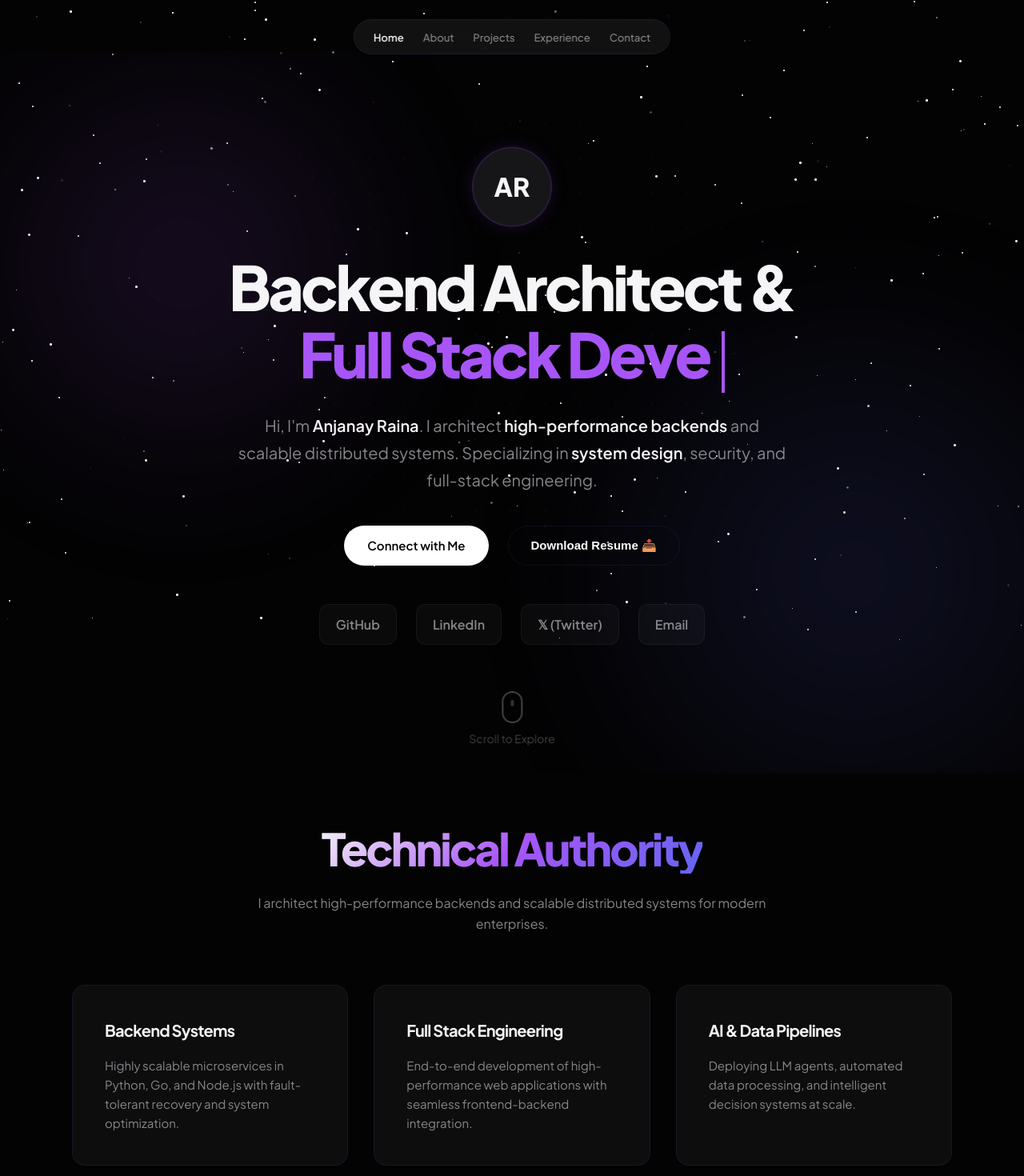
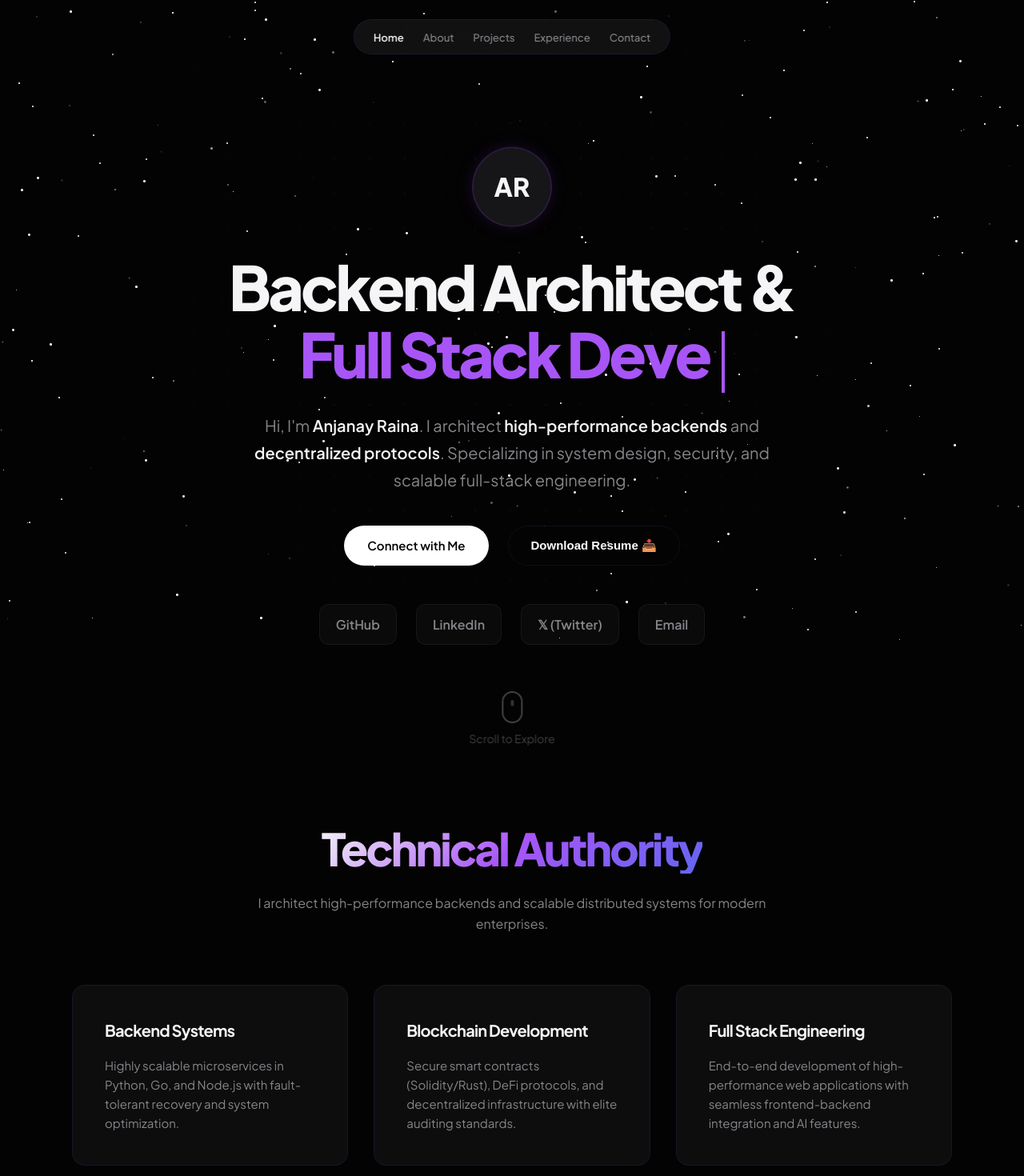
Before and after one commit to anjanayraina/anjanay-portfolio-website, a React (Vite) app: page / in a window 1280 px wide. Shown: the top 1470 px of the page at 80% size. Built offline with nearby package versions, Linux system fonts and the light colour scheme.

Commit message:
fix : hue corrected on the landing page

```diff
--- a/src/components/Hero/Hero.css
+++ b/src/components/Hero/Hero.css
@@ -1,51 +1,3 @@
-/* Background Shapes */
-.hero-background {
-    position: absolute;
-    top: 0;
-    left: 0;
-    width: 100%;
-    height: 100%;
-    overflow: hidden;
-    z-index: -1;
-    pointer-events: none;
-}
-
-.hero-blob {
-    position: absolute;
-    filter: blur(80px);
-    opacity: 0.15;
-    animation: float-blob 10s ease-in-out infinite alternate;
-}
-
-.blob-1 {
-    top: -10%;
-    left: -10%;
-    width: 50vw;
-    height: 50vw;
-    background: radial-gradient(circle, var(--accent-purple) 0%, transparent 70%);
-    animation-delay: 0s;
-}
-
-.blob-2 {
-    bottom: -10%;
-    right: -10%;
-    width: 60vw;
-    height: 60vw;
-    background: radial-gradient(circle, var(--accent-indigo) 0%, transparent 70%);
-    animation-delay: -5s;
-    animation-duration: 15s;
-}
-
-@keyframes float-blob {
-    0% {
-        transform: translate(0, 0) scale(1);
-    }
-
-    100% {
-        transform: translate(50px, 50px) scale(1.1);
-    }
-}
-
 /* Floating Animation for Avatar */
 .animate-float {
     animation: floating 6s ease-in-out infinite;
--- a/src/components/Hero/Hero.jsx
+++ b/src/components/Hero/Hero.jsx
@@ -10,8 +10,8 @@ const Hero = () => {
     const roles = React.useMemo(() => [
         "Backend Architect",
         "Full Stack Developer",
-        "Systems Engineer",
-        "Security Researcher"
+        "Smart Contract Auditor",
+        "Systems Engineer"
     ], []);
 
     React.useEffect(() => {
@@ -40,11 +40,6 @@ const Hero = () => {
 
     return (
         <Section id="hero" className="hero-section">
-            <div className="hero-background">
-                <div className="hero-blob blob-1"></div>
-                <div className="hero-blob blob-2"></div>
-            </div>
-
             <div className="container hero-container animate-slide-up">
                 {/* Profile Circle at Top Center */}
                 <div className="hero-profile-container animate-float">
@@ -63,8 +58,8 @@ const Hero = () => {
                     </h1>
                     <p className="hero-description">
                         Hi, I'm <span style={{ color: 'var(--text-primary)', fontWeight: 600 }}>Anjanay Raina</span>.
-                        I architect <span style={{ color: 'var(--text-primary)', fontWeight: 600 }}>high-performance backends</span> and scalable distributed systems.
-                        Specializing in <span style={{ color: 'var(--text-primary)', fontWeight: 600 }}>system design</span>, security, and full-stack engineering.
+                        I architect <span style={{ color: 'var(--text-primary)', fontWeight: 600 }}>high-performance backends</span> and <span style={{ color: 'var(--text-primary)', fontWeight: 600 }}>decentralized protocols</span>.
+                        Specializing in system design, security, and scalable full-stack engineering.
                     </p>
 
 
--- a/src/components/UI/Background.jsx
+++ b/src/components/UI/Background.jsx
@@ -18,10 +18,6 @@ const Background = () => {
         <div className="background-container">
             {/* Grid Overlay */}
             <div className="grid-overlay"></div>
-
-            {/* Animated Glows */}
-            <div className="nebula-glow glow-1"></div>
-            <div className="nebula-glow glow-2"></div>
 
             {/* Twinkling Stars */}
             <div className="stars-layer">
--- a/src/pages/About.jsx
+++ b/src/pages/About.jsx
@@ -36,7 +36,7 @@ const About = () => {
                         </p>
                         <p style={{ color: 'var(--text-secondary)', marginBottom: '3rem', fontSize: '1.125rem', letterSpacing: '-0.01em', lineHeight: '1.8' }}>
                             I am currently a <span style={{ fontWeight: 800, color: 'var(--text-primary)' }}>Backend Systems Developer at NatWest Group</span>.
-                            I specialize in architecting <span style={{ fontWeight: 800, color: 'var(--text-primary)' }}>high-performance backends</span> and scalable distributed systems, with 3+ years of experience in full-stack engineering and security.
+                            I specialize in architecting <span style={{ fontWeight: 800, color: 'var(--text-primary)' }}>high-performance backends</span> and <span style={{ fontWeight: 800, color: 'var(--text-primary)' }}>decentralized protocols</span>, with 3+ years of technical experience in full-stack engineering and security.
                         </p>
 
                         {/* Professional Skillset - Moved Up */}
--- a/src/pages/Home.jsx
+++ b/src/pages/Home.jsx
@@ -32,8 +32,8 @@ const Home = () => {
                 <div className="stagger-reveal reveal" style={{ display: 'grid', gridTemplateColumns: 'repeat(auto-fit, minmax(280px, 1fr))', gap: '2rem' }}>
                     {[
                         { title: 'Backend Systems', desc: 'Highly scalable microservices in Python, Go, and Node.js with fault-tolerant recovery and system optimization.' },
-                        { title: 'Full Stack Engineering', desc: 'End-to-end development of high-performance web applications with seamless frontend-backend integration.' },
-                        { title: 'AI & Data Pipelines', desc: 'Deploying LLM agents, automated data processing, and intelligent decision systems at scale.' }
+                        { title: 'Blockchain Development', desc: 'Secure smart contracts (Solidity/Rust), DeFi protocols, and decentralized infrastructure with elite auditing standards.' },
+                        { title: 'Full Stack Engineering', desc: 'End-to-end development of high-performance web applications with seamless frontend-backend integration and AI features.' }
                     ].map((service, i) => (
                         <div key={i} className="card" style={{ padding: '2.5rem' }}>
                             <h3 style={{ fontSize: '1.25rem', fontWeight: 700, marginBottom: '1rem' }}>{service.title}</h3>
--- a/src/pages/Projects.jsx
+++ b/src/pages/Projects.jsx
@@ -47,9 +47,9 @@ const projects = [
   },
   {
     title: 'Mon Finance AI',
-    subtitle: 'AI-Powered Backend Architecture',
-    description: 'A modular backend ecosystem bridging financial protocols. Features a high-performance FastAPI architecture, an intelligent data processing layer, and real-time monitoring. Designed for scalability and extensibility in high-stakes environments.',
-    tech: ['FastAPI', 'MongoDB', 'Redis', 'Python', 'LLMs', 'React'],
+    subtitle: 'AI-Powered Backend & Web3 Intelligence',
+    description: 'A modular backend ecosystem bridging financial protocols. Features a high-performance FastAPI architecture, an intelligent data processing layer, and real-time Web3 monitoring. Designed for scalability in high-stakes DeFi and CeX environments.',
+    tech: ['FastAPI', 'MongoDB', 'Redis', 'Python', 'Web3', 'LLMs'],
     links: {
       github: 'https://github.com/Mor-Fin-AI',
       live: 'https://dashboard.morfinance.ai/',
@@ -61,43 +61,43 @@ const projects = [
     },
     icon: '🤖',
     features: [
-      'Asynchronous microservice architecture for real-time intelligence.',
+      'Asynchronous microservice architecture for real-time Web3 intelligence.',
       'Deployed intelligent decision systems using LLM-powered data analysis.',
-      'Built custom integration layers for diverse financial and API protocols.',
+      'Built custom integration layers for diverse DeFi and CeX API protocols.',
       'Hybrid engine supporting complex cross-platform execution logic.'
     ]
   },
   {
     title: 'PerpetualVault',
-    subtitle: 'Fault-Tolerant Systems Research',
-    description: 'A deep-dive into secure system architecture following the ERC-4626 standard. Built a robust, fault-tolerant oracle system that aggregates multi-source price feeds to ensure system integrity and prevent manipulation.',
-    tech: ['Solidity', 'Foundry', 'System Security', 'ERC-4626'],
+    subtitle: 'DeFi Protocol & Secure Systems Research',
+    description: 'A deep-dive into secure system architecture following the ERC-4626 standard. Built a robust, fault-tolerant oracle system that aggregates multi-source price feeds to ensure DeFi system integrity and prevent manipulation.',
+    tech: ['Solidity', 'Foundry', 'Chainlink', 'ERC-4626'],
     links: { github: 'https://github.com/anjanayraina/PerpetualVault' },
     icon: '📈',
     features: [
-      'Architected a secure vault standard for efficient resource management.',
+      'Architected a decentralized vault following ERC-4626 standards.',
       'Built a redundant oracle system with multi-layer failure protection.',
       'Implemented automated balance management and invariant protection.',
-      'Designed gas-optimized logic for high-frequency state transitions.'
+      'Designed gas-optimized logic for high-frequency on-chain state transitions.'
     ]
   },
   {
     title: 'Independent Security Research',
-    subtitle: 'Systemic Vulnerability Analysis',
-    description: 'Specialized in identifying critical systemic risks and logic flaws in distributed architectures. My work involves deep analysis of mathematical invariants and economic game theory to prevent catastrophic system failure.',
-    tech: ['Security Engineering', 'Formal Verification', 'Foundry', 'Distributed Systems'],
+    subtitle: 'DeFi Security & Vulnerability Analysis',
+    description: 'Specialized in identifying critical systemic risks and logic flaws in distributed DeFi architectures. My work involves deep analysis of mathematical invariants and economic game theory to prevent catastrophic system failure.',
+    tech: ['Solidity', 'Formal Verification', 'Foundry', 'Distributed Systems'],
     links: { live: 'https://drive.google.com/drive/folders/18StaXAN5Odo6mds5dGxj11s9YiRF-m-m?usp=sharing' },
     icon: '🛡️',
     features: [
-      'Uncovered 20+ critical-severity vulnerabilities in complex systems.',
+      'Uncovered 20+ critical-severity vulnerabilities in complex DeFi protocols.',
       'Ranked among top global security researchers on competitive platforms.',
-      'Conducted deep-dive security reviews for high-traffic infrastructure.',
+      'Conducted deep-dive security reviews for high-traffic Web3 infrastructure.',
       'Specialized in logic-level exploit analysis and zero-day detection.'
     ]
   },
   {
     title: 'Middle Earth AI',
-    subtitle: 'On-Chain Distributed Systems',
+    subtitle: 'On-Chain Distributed Systems & Game Theory',
     description: 'A complex state-machine implementation on the Solana blockchain. Engineered the core programs using Rust, handling high-frequency state updates, asset minting, and cryptographic verification.',
     tech: ['Rust', 'Anchor', 'Solana', 'State Machine Design', 'AI'],
     links: { github: 'https://github.com/MiddleEarthAI/middle_earth_ai_program', live: 'https://www.middleearth.world/' },
@@ -106,7 +106,7 @@ const projects = [
       'Developed high-performance Rust programs for distributed state management.',
       'Implemented complex game logic as a verifiable on-chain state machine.',
       'Secured $100K+ TVL through rigorous testing and security audits.',
-      'Integrated autonomous agents for dynamic state interactions.'
+      'Integrated autonomous agents for dynamic on-chain interactions.'
     ]
   }
 ];
```
